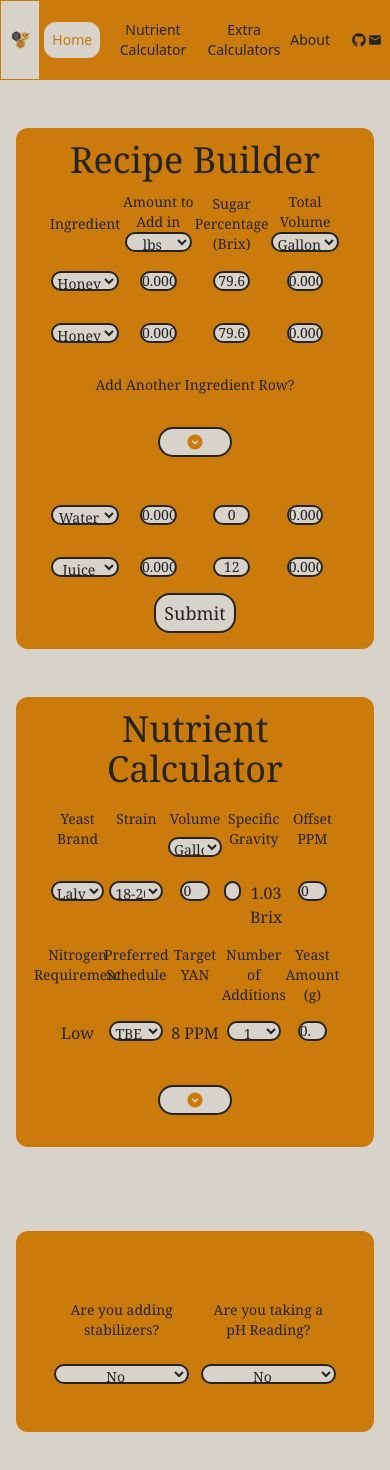
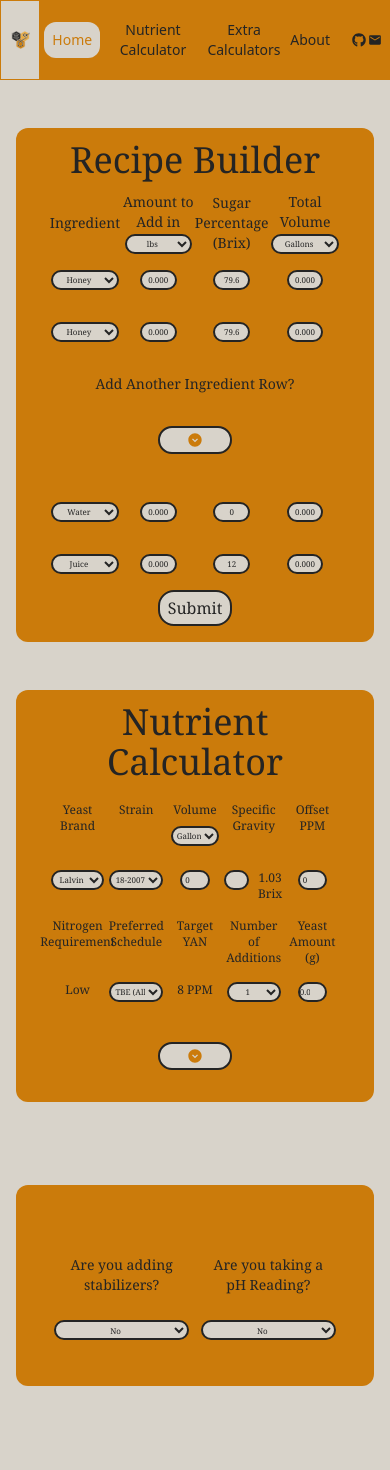
Before and after one commit to ljreaux/MeadTools-React, a React (Vite) app: page / in a window 390 px wide. Shown: the top 1470 px of the page. After the commit the page ends 1434 px from the top, so only its background shows below. Built offline with nearby package versions, Linux system fonts and the light colour scheme; the HTML template or start-up script is replaced by a standard one.

Commit message:
fixed styling for small screens

```diff
--- a/src/components/NutrientCalc/NutrientCalc.jsx
+++ b/src/components/NutrientCalc/NutrientCalc.jsx
@@ -316,7 +316,7 @@ function NutrientCalc({
   }, [mainCalcUnits]);
 
   return (
-    <div className="text-textColor md:text-2xl lg:text-3xl text-sm font-serif flex items-center flex-col mb-[2rem]">
+    <div className="text-textColor md:text-2xl lg:text-3xl text-xs font-serif flex items-center flex-col mb-[2rem]">
       <div className="mt-12 mb-4 component-div flex-row">
         <Title header="Nutrient Calculator" />
         <div
@@ -391,10 +391,10 @@ function NutrientCalc({
               type="number"
               id="specificGravity"
               value={mainCalcSG || nuteInfoObj.sg}
-              className="nute-input my-2"
+              className="nute-input my-2 px-2"
               onChange={setSg}
             />
-            <p className="my-2 text-base">{displayBrix + " Brix"}</p>
+            <p className="my-2 text-xs">{displayBrix + " Brix"}</p>
           </span>
           <input
             required
@@ -411,7 +411,7 @@ function NutrientCalc({
           <h2 className="my-2">Number of Additions</h2>
           <h2 className="my-2">Yeast Amount (g)</h2>
 
-          <p className="my-2 text-base">
+          <p className="my-2 text-xs">
             {selectedYeastObj["Nitrogen Requirement"]}
           </p>
           <select
@@ -454,7 +454,7 @@ function NutrientCalc({
             <option value="oAndDap">Fermaid O & DAP</option>
             <option value="kAndDap">Fermaid K & DAP</option>
           </select>
-          <p className="my-2 text-base">{targetYAN + " PPM"}</p>
+          <p className="my-2 text-xs">{targetYAN + " PPM"}</p>
           <select
             className="my-2 nute-select"
             onChange={(e) => {
--- a/src/index.css
+++ b/src/index.css
@@ -18,7 +18,7 @@
 }
 
 .main-div-style {max-height: 100%;
-  @apply  text-textColor md:text-2xl lg:text-3xl text-sm font-serif flex items-center justify-center h-screen w-screen;
+  @apply  text-textColor md:text-2xl lg:text-3xl text-xs font-serif flex items-center justify-center h-screen w-screen;
 }
 
 .component-div{
@@ -26,19 +26,19 @@
 }
 
 .input{
-  @apply bg-background text-center text-sm rounded-xl h-5 w-1/4 border-solid border-textColor border-2 hover:bg-sidebar hover:border-background
+  @apply bg-background text-center text-[.5rem]  md:text-sm rounded-xl h-5 w-1/4 border-solid border-textColor border-2 hover:bg-sidebar hover:border-background
 }
 
 .nute-input{
-  @apply bg-background text-center text-sm rounded-xl h-5 w-2/4 border-solid border-textColor border-2 hover:bg-sidebar hover:border-background
+  @apply bg-background text-center text-[.5rem] md:text-sm rounded-xl h-5 w-2/4 border-solid border-textColor border-2 hover:bg-sidebar hover:border-background
 }
 
 .nute-select{
-  @apply bg-background text-center text-sm rounded-xl h-5 w-11/12 border-solid border-textColor border-2 hover:bg-sidebar hover:border-background
+  @apply bg-background text-center text-[.5rem] md:text-sm rounded-xl h-5 w-11/12 border-solid border-textColor border-2 hover:bg-sidebar hover:border-background
 }
 
 .btn {
-  @apply bg-background rounded-2xl border-solid border-textColor border-2 hover:bg-sidebar hover:border-background text-lg px-2 py-1 disabled:bg-sidebar disabled:hover:border-textColor disabled:hover:text-sidebar disabled:cursor-not-allowed
+  @apply bg-background rounded-2xl border-solid border-textColor border-2 hover:bg-sidebar hover:border-background md:text-lg text-base px-2 py-1 disabled:bg-sidebar disabled:hover:border-textColor disabled:hover:text-sidebar disabled:cursor-not-allowed
 }
 
 /* .sidebar-large {
```
